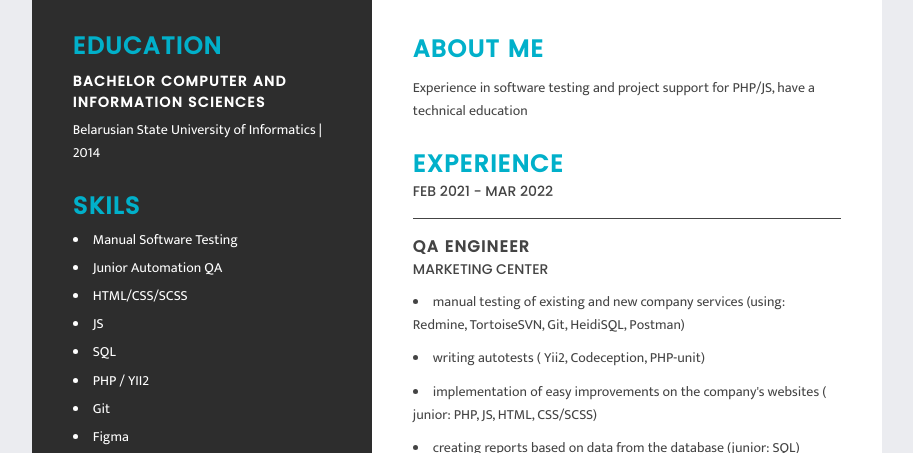
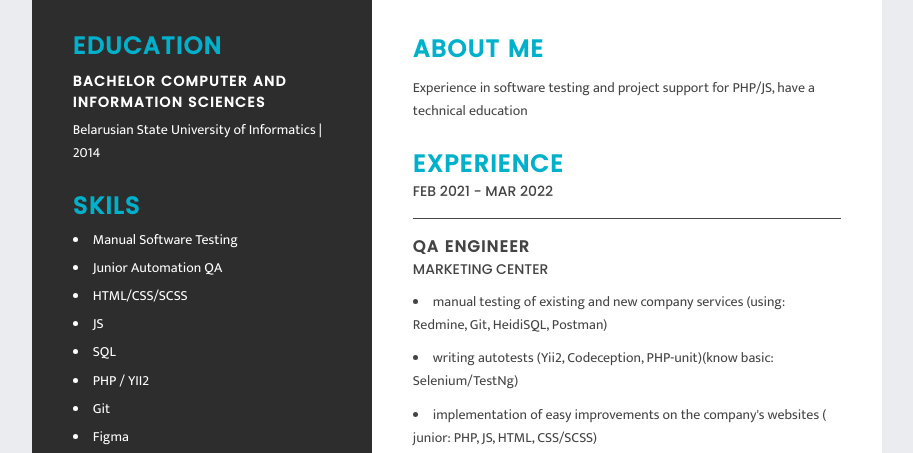
Before and after one commit to AndreySo1/my_CV, a plain HTML site: page cv-html/index.html in a window 1280 px wide. Shown: the part 347-800 px from the top of the page, without its empty margins (183-1096 px from the left). Drawn offline with Linux system fonts and the light colour scheme.

Commit message:
correkting info

```diff
--- a/cv-html/index.html
+++ b/cv-html/index.html
@@ -70,8 +70,8 @@
                     <h4>QA Engineer</h4>
                     <span>Marketing Center</span>
 
-                    <li>manual testing of existing and new company services (using: Redmine, TortoiseSVN, Git, HeidiSQL, Postman)</li>
-                    <li>writing autotests ( Yii2, Codeception, PHP-unit)</li>
+                    <li>manual testing of existing and new company services (using: Redmine, Git, HeidiSQL, Postman)</li>
+                    <li>writing autotests (Yii2, Codeception, PHP-unit)(know basic: Selenium/TestNg)</li>
                     <li>implementation of easy improvements on the company's websites ( junior: PHP, JS, HTML, CSS/SCSS)</li>
                     <li>creating reports based on data from the database (junior: SQL)</li>
                     <li>writing supporting documentation/instructions for new company services</li>
```
